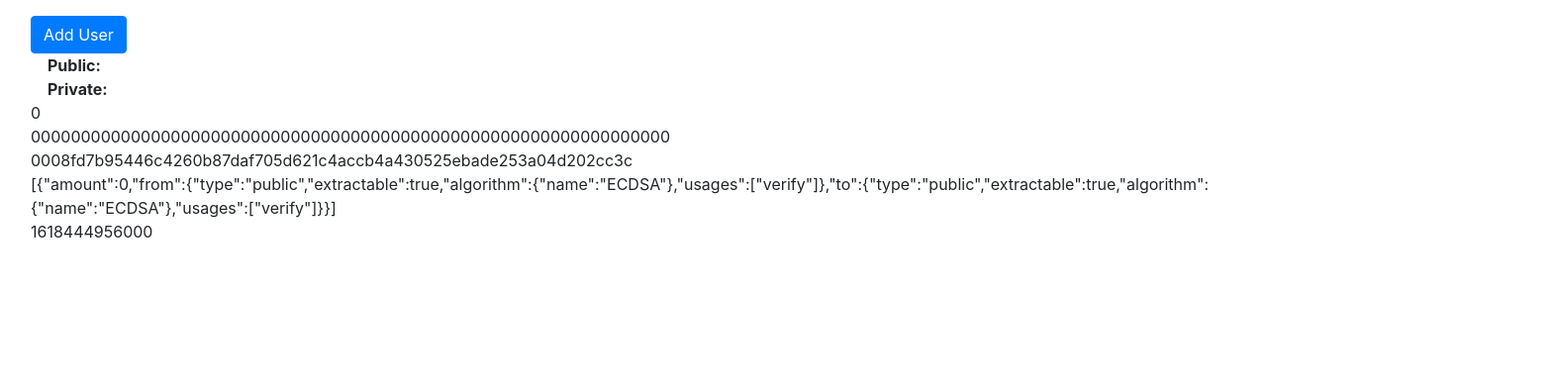
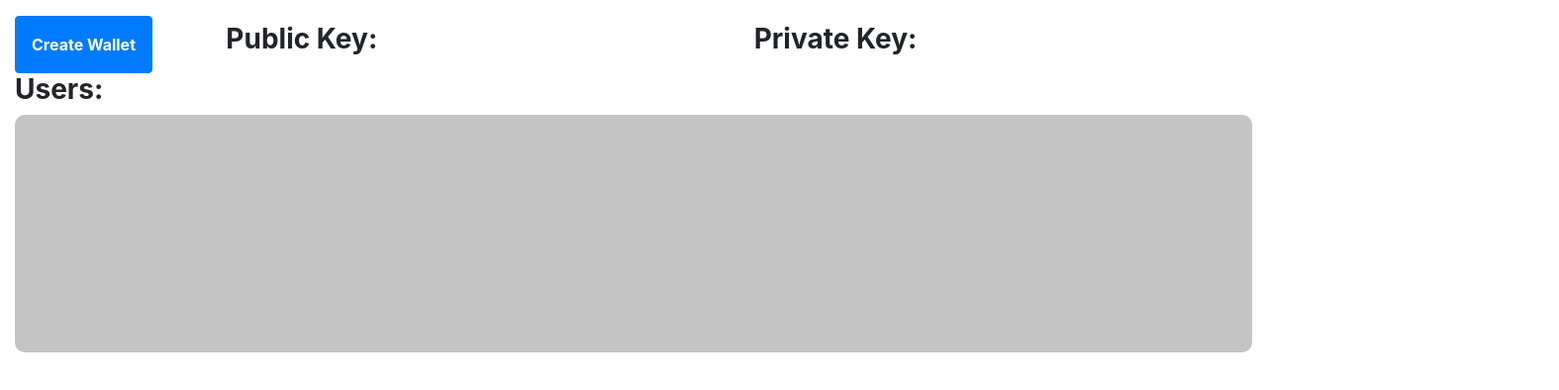
Before and after one commit to lbragile/LibraCoin, a React (Create React App) app: page /LibraCoin/wallet in a window 1280 px wide. Shown: the top 394 px of the page at 99% size, 1575 px wide, since content can reach past the window. Built offline with nearby package versions, Linux system fonts and the light colour scheme.

Commit message:
started applying figma design. Added README.md

```diff
--- a/src/chain.ts
+++ b/src/chain.ts
@@ -1,10 +1,12 @@
 import { Block } from "./components/Block/block_class";
 import { Transaction } from "./transaction";
+import { Wallet } from "./components/Wallet/Wallet_class";
 
 export class Chain {
   #chain: Block[];
   #verifiedTransactions: Transaction[];
   #BLOCK_LIMIT = 2;
+  #users: Wallet[];
 
   static instance = new Chain();
 
@@ -36,6 +38,7 @@ export class Chain {
     const genesisCurrHash = this.randomHash(32).replace(/^.{0,3}/, "000");
     this.#chain = [new Block(0, genesisPrevHash, genesisCurrHash, genesisTransaction)];
     this.#verifiedTransactions = [];
+    this.#users = [];
   }
 
   get blockChain(): Block[] {
@@ -44,6 +47,10 @@ export class Chain {
 
   get lastBlock(): Block {
     return this.#chain[this.#chain.length - 1];
+  }
+
+  addUser(user: Wallet): void {
+    this.#users.push(user);
   }
 
   randomHash(len: number): string {
@@ -75,7 +82,7 @@ export class Chain {
     return candidateSolution;
   }
 
-  async verifyTransaction(transaction: Transaction, signature: ArrayBuffer): Promise<void> {
+  async verifyTransaction(transaction: Transaction, signature: ArrayBuffer): Promise<boolean> {
     const data = Chain.stringToArrayBuffer(JSON.stringify(transaction));
     const isValid = await crypto.subtle.verify({ name: "ECDSA", hash: "SHA-256" }, transaction.from, signature, data);
 
@@ -89,6 +96,8 @@ export class Chain {
       await this.addBlock(this.#verifiedTransactions);
       this.#verifiedTransactions = []; // empty the verified transaction pool
     }
+
+    return isValid;
   }
 
   async addBlock(transactions: Transaction[]): Promise<void> {
--- a/src/components/App/App.tsx
+++ b/src/components/App/App.tsx
@@ -1,6 +1,6 @@
 import React, { useEffect, useState } from "react";
 
-import { Wallet } from "../../wallet";
+import { Wallet } from "../Wallet/Wallet_class";
 import { Chain } from "../../chain";
 import { Block } from "../Block/block_class";
 import BlockUI from "../Block/BlockUI";
@@ -8,43 +8,44 @@ import UserUI from "../User/UserUI";
 
 import "bootstrap/dist/css/bootstrap.min.css";
 import "./App.css";
+import WalletUI from "../Wallet/WalletUI";
 
 export default function App(): JSX.Element {
-  const [blockChain, setBlockChain] = useState<Block[]>(Chain.instance.blockChain);
+  // const [blockChain, setBlockChain] = useState<Block[]>(Chain.instance.blockChain);
 
-  useEffect(() => {
-    async function main(): Promise<void> {
-      const lior = new Wallet();
-      await lior.initialize();
+  // useEffect(() => {
+  //   async function main(): Promise<void> {
+  //     const lior = new Wallet();
+  //     await lior.initialize();
 
-      const bamba = new Wallet();
-      await bamba.initialize();
+  //     const bamba = new Wallet();
+  //     await bamba.initialize();
 
-      const anon = new Wallet();
-      await anon.initialize();
+  //     const anon = new Wallet();
+  //     await anon.initialize();
 
-      // first 2 transactions
-      await lior.sendMoney(1e3, bamba.publicKey, "Good dog gets money");
-      await anon.sendMoney(1e6, bamba.publicKey, "Be rich Bamba");
+  //     // first 2 transactions
+  //     await lior.sendMoney(1e3, bamba.publicKey, "Good dog gets money");
+  //     await anon.sendMoney(1e6, bamba.publicKey, "Be rich Bamba");
 
-      // next 2 transactions
-      await anon.sendMoney(10, lior.publicKey, "You deserve this much");
-      await lior.sendMoney(1, anon.publicKey, "Thank you");
+  //     // next 2 transactions
+  //     await anon.sendMoney(10, lior.publicKey, "You deserve this much");
+  //     await lior.sendMoney(1, anon.publicKey, "Thank you");
 
-      // last transaction
-      await bamba.sendMoney(1, lior.publicKey, "I am rich 😀🐶");
-      await lior.sendMoney(1, bamba.publicKey);
+  //     // last transaction
+  //     await bamba.sendMoney(1, lior.publicKey, "I am rich 😀🐶");
+  //     await lior.sendMoney(1, bamba.publicKey);
 
-      setBlockChain(Chain.instance.blockChain);
-    }
+  //     setBlockChain(Chain.instance.blockChain);
+  //   }
 
-    main();
-  }, []);
+  //   main();
+  // }, []);
 
   return (
-    <div className="container-fluid m-3">
-      <UserUI />
-      <BlockUI details={blockChain} />
+    <div className="container-fluid my-3">
+      <WalletUI />
+      {/* <BlockUI details={blockChain} /> */}
     </div>
   );
 }
--- a/src/components/User/User.css
+++ b/src/components/User/User.css
@@ -1,5 +1,31 @@
-.userKey {
+.user-key {
   width: clamp(45ch, 50%, 75ch);
-  margin: 0 2em;
+  margin: 0.25em 0;
   word-wrap: break-word;
 }
+
+#private-reveal-eyes:hover {
+  cursor: pointer;
+}
+
+#user-list-background {
+  display: flex;
+  align-items: center;
+  background: #c4c4c4;
+  height: 240px;
+  border-radius: 10px;
+}
+
+.user-item {
+  display: flex;
+  justify-content: center;
+  align-items: center;
+  width: 200px;
+  height: 200px;
+  background-color: white;
+  border-radius: 25px;
+}
+
+.user-item-index-text {
+  font-size: 50px;
+}
--- a/src/components/User/UserUI.tsx
+++ b/src/components/User/UserUI.tsx
@@ -1,39 +1,28 @@
-import React, { useRef } from "react";
-import { Chain } from "../../chain";
-import { Wallet } from "../../wallet";
+import React from "react";
 
 import "./User.css";
 
-export default function UserUI(): JSX.Element {
-  const publicKey = useRef<HTMLSpanElement>(null);
-  const privateKey = useRef<HTMLSpanElement>(null);
-
-  const addUser = async () => {
-    const user = new Wallet();
-    await user.initialize();
-
-    const publicKeyStr = Chain.bufferToHex(await window.crypto.subtle.exportKey("spki", user.publicKey));
-    const privateKeyStr = Chain.bufferToHex(await window.crypto.subtle.exportKey("pkcs8", user.privateKey));
-    if (publicKey.current && privateKey.current) {
-      publicKey.current.innerText = publicKeyStr;
-      privateKey.current.innerText = privateKeyStr;
-    }
-  };
-
+interface IUser {
+  users: { publicKey: string; balance: number }[];
+}
+export default function UserUI({ users }: IUser): JSX.Element {
   return (
     <div>
-      <button className="btn btn-primary" onClick={addUser}>
-        Add User
-      </button>
-      <div className="row">
-        <p className="userKey">
-          <b>Public:</b>
-          <span className="userKey" ref={publicKey}></span>
-        </p>
-        <p className="userKey">
-          <b>Private:</b>
-          <span className="userKey" ref={privateKey}></span>
-        </p>
+      <div>
+        <h3>
+          <b>Users:</b>
+        </h3>
+        <div id="user-list-background">
+          {users.map((_, i) => {
+            return (
+              <div className="user-item ml-3" key={Math.random()}>
+                <p className="user-item-index-text">
+                  <b>{i}</b>
+                </p>
+              </div>
+            );
+          })}
+        </div>
       </div>
     </div>
   );
--- /dev/null
+++ b/src/components/Wallet/WalletUI.tsx
@@ -0,0 +1,82 @@
+import React, { useRef, useState } from "react";
+import { Chain } from "../../chain";
+import UserUI from "../User/UserUI";
+import { Wallet } from "../Wallet/Wallet_class";
+
+export default function WalletUI(): JSX.Element {
+  const publicKey = useRef<HTMLDivElement>(null);
+  const privateKey = useRef<HTMLDivElement>(null);
+
+  const [users, setUsers] = useState<{ publicKey: string; balance: number }[]>(
+    localStorage.getItem("users") ? JSON.parse(localStorage.getItem("users") as string) : []
+  );
+
+  const addUser = async () => {
+    const user = new Wallet();
+    await user.initialize();
+
+    const publicKeyStr = await Wallet.CryptoKeyToHex("spki", user.publicKey);
+    const privateKeyStr = await Wallet.CryptoKeyToHex("pkcs8", user.privateKey);
+    if (publicKey.current && privateKey.current) {
+      publicKey.current.innerText = publicKeyStr;
+      privateKey.current.innerText = new Array(privateKeyStr.length).fill("◦").join("");
+    }
+
+    Chain.instance.addUser(user);
+    const newUsers = [...users, { publicKey: publicKeyStr, balance: user.balance }];
+    localStorage.setItem("user", JSON.stringify({ publicKey: publicKeyStr, privateKey: privateKeyStr, balance: user.balance })); // prettier-ignore
+    localStorage.setItem("users", JSON.stringify(newUsers));
+    setUsers(newUsers);
+  };
+
+  const togglePrivateKey = () => {
+    if (privateKey.current) {
+      if (privateKey.current.innerText.includes("◦")) {
+        privateKey.current.innerText = JSON.parse(localStorage.getItem("user") as string).privateKey;
+      } else {
+        privateKey.current.innerText = new Array(privateKey.current.innerText.length).fill("◦").join("");
+      }
+    }
+  };
+
+  return (
+    <div>
+      <div className="row">
+        <div className="col-2">
+          <button
+            className="btn btn-primary p-3 font-weight-bold"
+            disabled={JSON.parse(localStorage.getItem("user") as string)?.publicKey}
+            onClick={addUser}
+          >
+            Create Wallet
+          </button>
+        </div>
+        <div className="col-5">
+          <h3 className="user-key">
+            <b>Public Key:</b>
+
+            <div className="userKey" ref={publicKey}>
+              {localStorage.getItem("user") && JSON.parse(localStorage.getItem("user") as string).publicKey}
+            </div>
+          </h3>
+        </div>
+        <div className="col-5">
+          <h3 className="user-key">
+            <b>Private Key: </b>
+            {JSON.parse(localStorage.getItem("user") as string)?.publicKey && (
+              <span id="private-reveal-eyes" onClick={togglePrivateKey}>
+                👀
+              </span>
+            )}
+            <div className="userKey" ref={privateKey}>
+              {localStorage.getItem("user") &&
+                new Array(JSON.parse(localStorage.getItem("user") as string).privateKey.length).fill("◦").join("")}
+            </div>
+          </h3>
+        </div>
+      </div>
+
+      <UserUI users={users} />
+    </div>
+  );
+}
--- /dev/null
+++ b/src/components/Wallet/Wallet_class.ts
@@ -0,0 +1,47 @@
+import { Chain } from "../../chain";
+import { Transaction } from "../../transaction";
+
+export class Wallet {
+  publicKey: CryptoKey;
+  privateKey: CryptoKey;
+  balance: number;
+
+  constructor() {
+    this.publicKey = { type: "public", extractable: true, algorithm: { name: "ECDSA" }, usages: ["verify"] };
+    this.privateKey = { type: "private", extractable: true, algorithm: { name: "ECDSA" }, usages: ["sign"] };
+    this.balance = 1000;
+  }
+
+  async initialize(): Promise<void> {
+    const keyPair = await window.crypto.subtle.generateKey({ name: "ECDSA", namedCurve: "P-256" }, true, ["sign", "verify"]); // prettier-ignore
+    this.publicKey = keyPair.publicKey;
+    this.privateKey = keyPair.privateKey;
+  }
+
+  static async CryptoKeyToHex(format: string, key: CryptoKey): Promise<string> {
+    const buf = (await window.crypto.subtle.exportKey(format, key)) as ArrayBuffer;
+    return Chain.bufferToHex(buf);
+  }
+
+  getMessageEncoding(message: string): Uint8Array {
+    return new TextEncoder().encode(message);
+  }
+
+  async sendMoney(amount: number, to: CryptoKey, message?: string): Promise<void> {
+    if (amount <= this.balance) {
+      const transaction = new Transaction(amount, this.publicKey, to, message);
+      const data = Chain.stringToArrayBuffer(JSON.stringify(transaction));
+      const signature = await window.crypto.subtle.sign({ name: "ECDSA", hash: "SHA-256" }, this.privateKey, data);
+
+      const isValid = await Chain.instance.verifyTransaction(transaction, signature);
+
+      if (isValid) {
+        this.balance -= amount;
+      } else {
+        alert("Invalid transaction!");
+      }
+    } else {
+      alert("Your balance is not high enough to cover this transaction.");
+    }
+  }
+}
--- a/src/wallet.ts
+++ /dev/null
@@ -1,30 +0,0 @@
-import { Chain } from "./chain";
-import { Transaction } from "./transaction";
-
-export class Wallet {
-  publicKey: CryptoKey;
-  privateKey: CryptoKey;
-
-  constructor() {
-    this.publicKey = { type: "public", extractable: true, algorithm: { name: "ECDSA" }, usages: ["verify"] };
-    this.privateKey = { type: "private", extractable: true, algorithm: { name: "ECDSA" }, usages: ["sign"] };
-  }
-
-  async initialize(): Promise<void> {
-    const keyPair = await window.crypto.subtle.generateKey({ name: "ECDSA", namedCurve: "P-256" }, true, ["sign", "verify"]); // prettier-ignore
-    this.publicKey = keyPair.publicKey;
-    this.privateKey = keyPair.privateKey;
-  }
-
-  getMessageEncoding(message: string): Uint8Array {
-    return new TextEncoder().encode(message);
-  }
-
-  async sendMoney(amount: number, to: CryptoKey, message?: string): Promise<void> {
-    const transaction = new Transaction(amount, this.publicKey, to, message);
-    const data = Chain.stringToArrayBuffer(JSON.stringify(transaction));
-    const signature = await window.crypto.subtle.sign({ name: "ECDSA", hash: "SHA-256" }, this.privateKey, data);
-
-    await Chain.instance.verifyTransaction(transaction, signature);
-  }
-}
```
Also changed, not shown: 1 other file (tests, documents, lock files or other folders).
